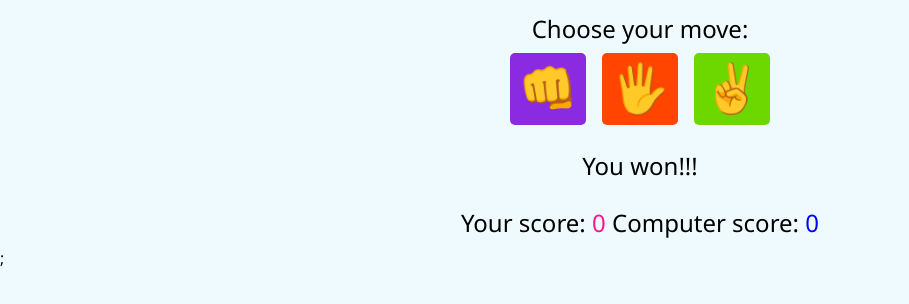
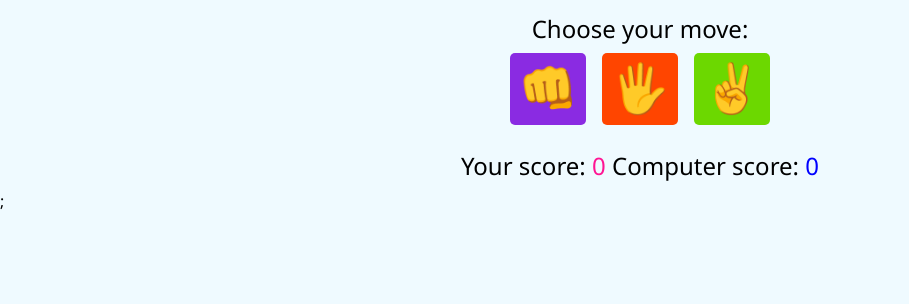
Before and after one commit to Kodjo-jnr/Rock-Paper-Scissors, a plain HTML site: page index.html in a window 1280 px wide. Shown: the part 96-400 px from the top of the page, without its empty margins (0-909 px from the left). Drawn offline with Linux system fonts and the light colour scheme.

Commit message:
html update

```diff
--- a/index.html
+++ b/index.html
@@ -14,7 +14,7 @@
         <button id="paper">&#x1F590;</button>
         <button id="scissors">&#x270c;</button>
     </div>
-    <p id="result">You won!!!</p>
+    <p id="result"></p>
     <p id="scores">
         Your score: <span id="user-score">0</span>
         Computer score: <span id="computer-score">0</span>
```
